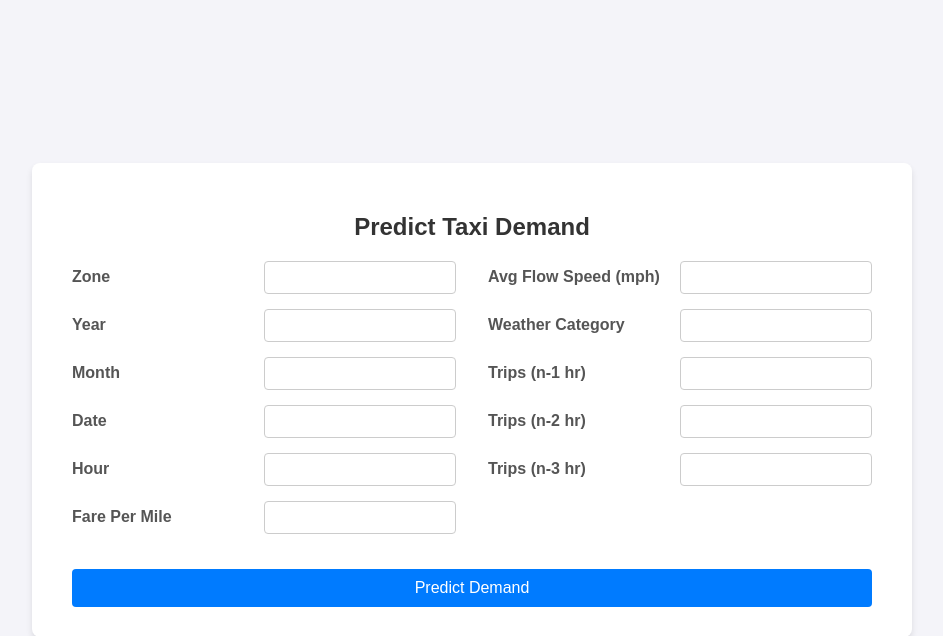
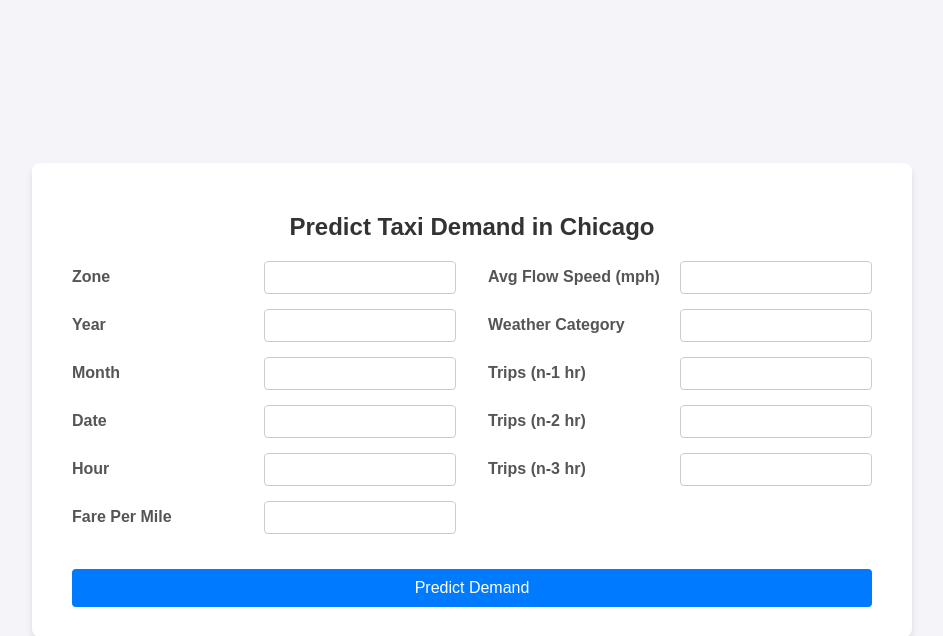
Before and after one commit to mac4git/ML-end-to-end-Taxi-Demand-Prediction-in-Chicago, a Flask app: page / in a window 1280 px wide. Shown: the top 636 px of the page, without its empty margins (168-1111 px from the left). Run offline with Flask 3, Linux system fonts and the light colour scheme; parts of the project's set-up code (start-up, migrations or seed data) failed here and were passed over.

Commit message:
updates to html code

```diff
--- a/templates/home.html
+++ b/templates/home.html
@@ -3,7 +3,7 @@
 <head>
     <meta charset="UTF-8">
     <meta name="viewport" content="width=device-width, initial-scale=1.0">
-    <title>Predict Taxi Demand in Chicago</title>
+    <title> Predict Taxi Demand in Chicago </title>
     <style>
         body {
             font-family: Arial, sans-serif;
@@ -85,7 +85,7 @@
 </head>
 <body>
     <div class="form-container">
-        <h2>Predict Taxi Demand</h2>
+        <h2> Predict Taxi Demand in Chicago </h2>
         <form action="/predict_demand" method="POST">
             <div class="form-group-container">
                 <!-- Left Column -->
```
